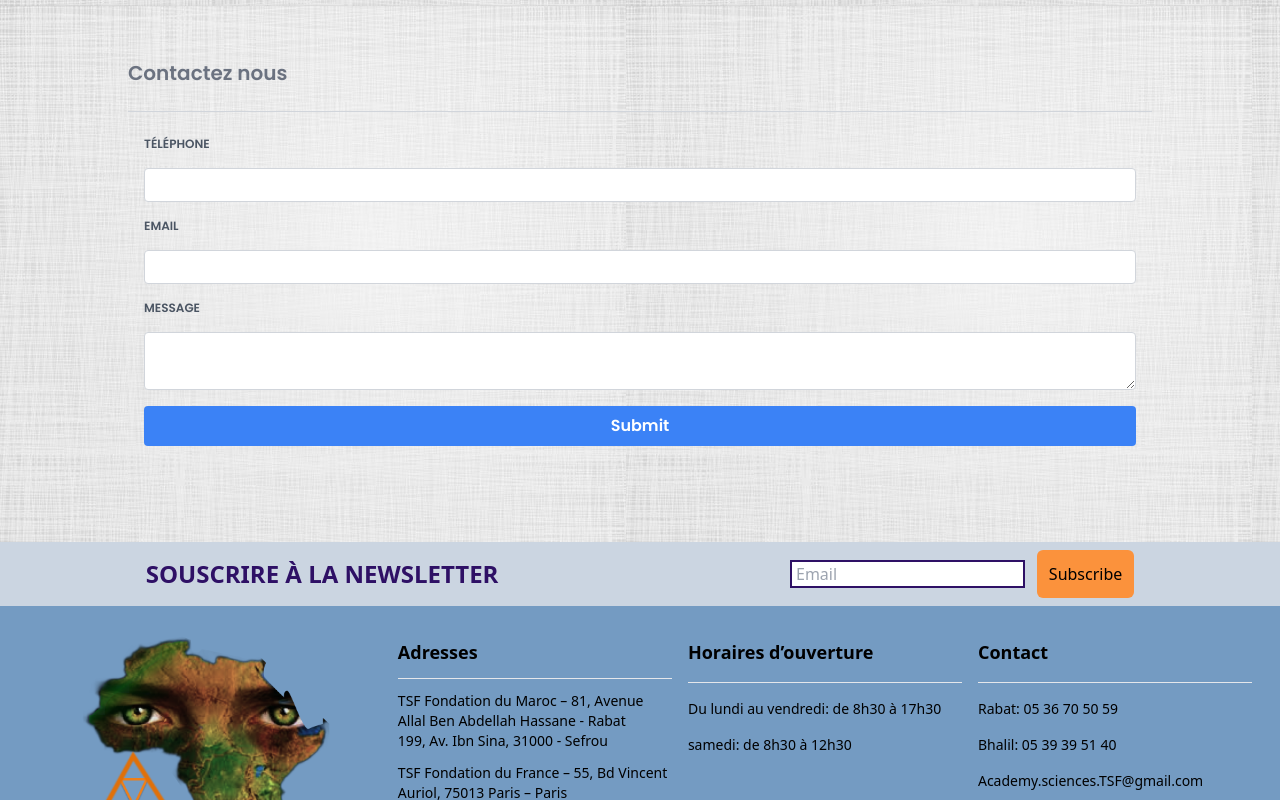
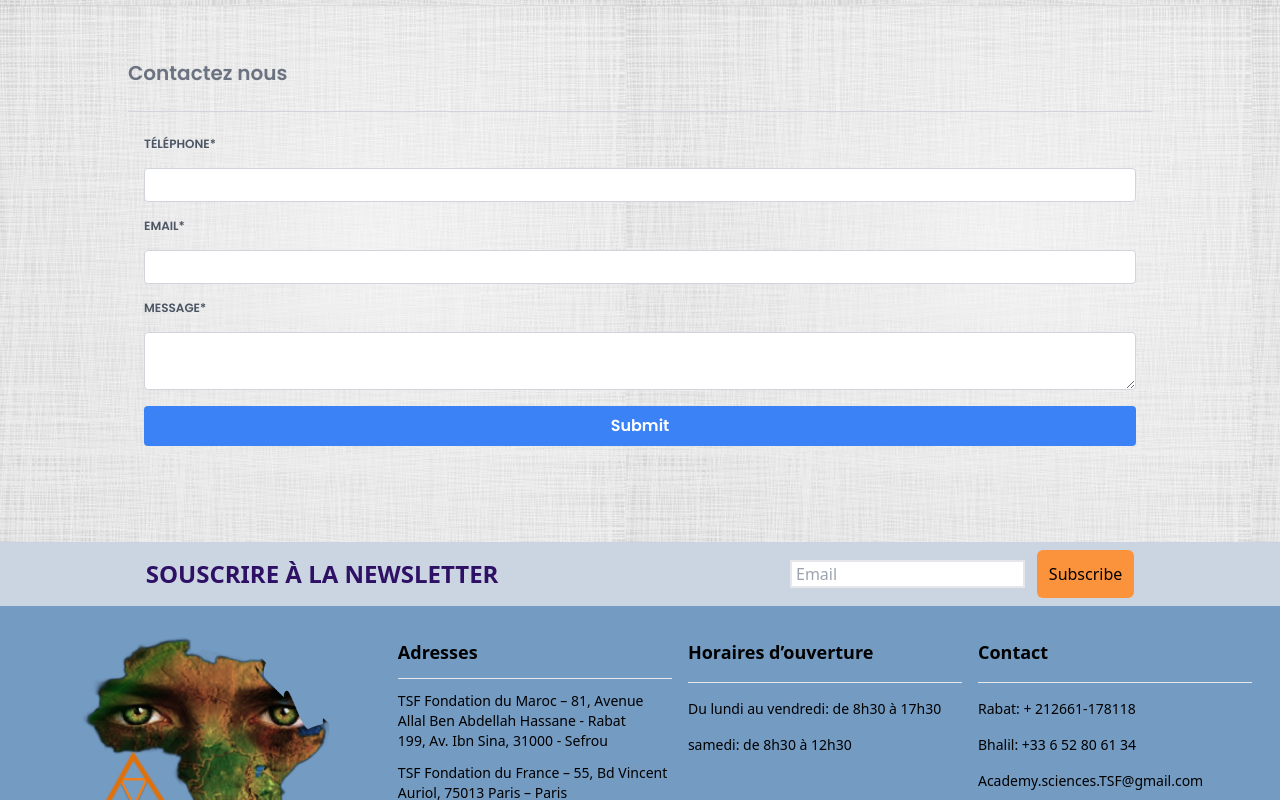
Before and after one commit to Oussa-Err/TSF, a Next.js app: page /contact in a window 1280 px wide. Shown: the part 620-1420 px from the top of the page. Built offline with nearby package versions, Linux system fonts and the light colour scheme.

Commit message:
footer contact updated

```diff
--- a/public/data/partners.json
+++ b/public/data/partners.json
@@ -28,6 +28,10 @@
         "id": 6,
         "title": "Sports",
         "imageUrl": "/assets/MEN.jpeg"
+    },
+    {
+        "id": 7,
+        "title": "Sports",
+        "imageUrl": "/assets/diamondVert-fes.jpg"
     }
-
 ]
--- a/src/app/component/Footer.jsx
+++ b/src/app/component/Footer.jsx
@@ -35,8 +35,8 @@ const Footer = () => {
           <div className="flex flex-1 flex-col gap-4">
             <h2 className="text-lg font-extrabold">Contact</h2>
             <hr className="bg-black" />
-            <p>Rabat: 05 36 70 50 59</p>
-            <p>Bhalil: 05 39 39 51 40</p>
+            <p>Rabat: + 212661-178118</p>
+            <p>Bhalil: +33 6 52 80 61 34</p>
             <p>Academy.sciences.TSF@gmail.com</p>
           </div>
         </div>
--- a/src/app/component/newsLetter.jsx
+++ b/src/app/component/newsLetter.jsx
@@ -6,7 +6,7 @@ const NewsLetter = () => {
       </div>
       <div className="flex md:flex-row flex-col items-center gap-3">
         <form action="post">
-          <input type="email" name="your-email" placeholder=" Email"  className='border-2 border-violet-950'/>
+          <input type="email" name="your-email" placeholder=" Email"  className='border-2 focus:border-violet-950 focus:outline-none'/>
         </form>
         <button className="p-3 bg-orange-400 rounded-md hover:scale-105">Subscribe</button>
       </div>
--- a/src/app/contact/page.jsx
+++ b/src/app/contact/page.jsx
@@ -115,8 +115,7 @@ export default function Contact({}) {
       <hr className="border-t border-gray-300 my-6" />
 
       <form onSubmit={handleOnSubmit} className='grid gap-y-4 px-4'>
-        <label htmlFor="tel" className="text-gray-600 text-xs font-semibold uppercase">Téléphone</label>
-
+        <label htmlFor="tel" className="text-gray-600 text-xs font-semibold uppercase">Téléphone*</label>
         <input
           id="telephone"
           type="tel"
@@ -127,8 +126,7 @@ export default function Contact({}) {
           className='border border-gray-300 rounded px-2 py-1 transition-all duration-200 focus:outline-none focus:border-blue-500 w-full md:w-auto'
         />
 
-        <label htmlFor="email" className="text-gray-600 text-xs font-semibold uppercase">Email</label>
-
+        <label htmlFor="email" className="text-gray-600 text-xs font-semibold uppercase">Email*</label>
         <input
           id="email"
           type="email"
@@ -139,8 +137,7 @@ export default function Contact({}) {
           className='border border-gray-300 rounded py-1 px-2 transition-all duration-200 focus:outline-none focus:border-blue-500 w-full md:w-auto'
         />
 
-        <label htmlFor="message" className="text-gray-600 text-xs font-semibold uppercase">Message</label>
-
+        <label htmlFor="message" className="text-gray-600 text-xs font-semibold uppercase">Message*</label>
         <textarea
           id="message"
           name="message"
```
Also changed, not shown: public/assets/diamondVert-fes.jpg (added), public/assets/michlifenIfran.jpg (added).
